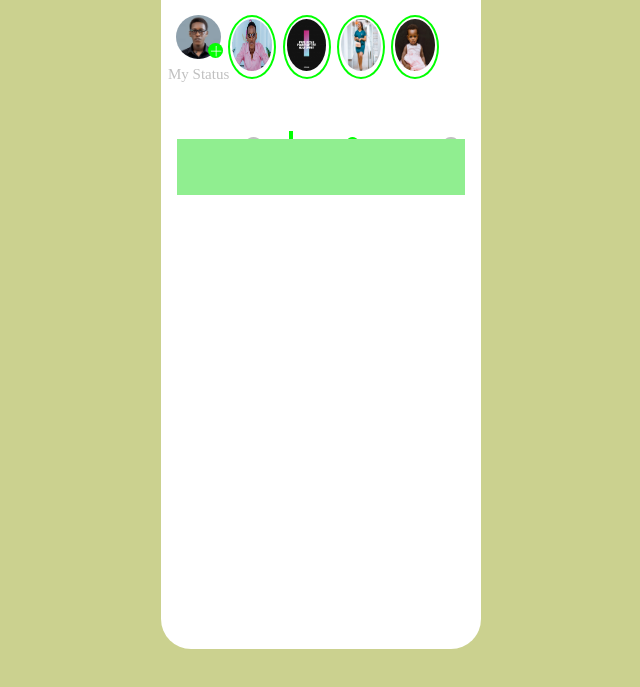
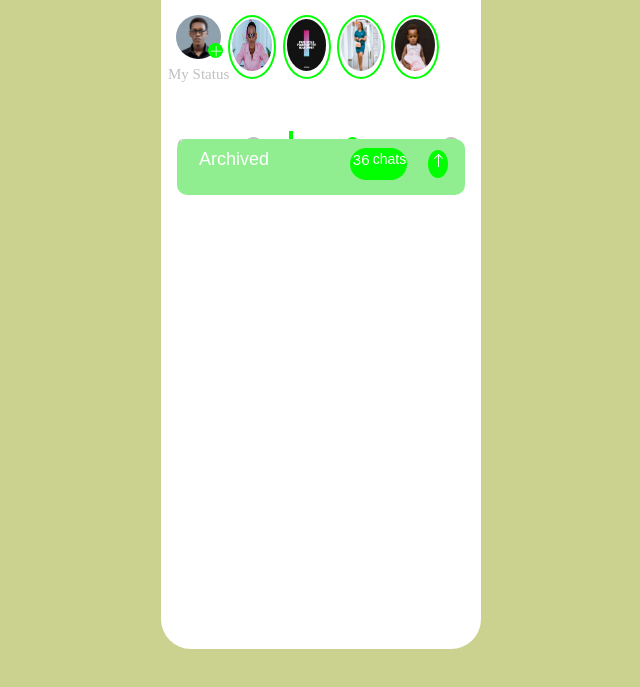
Before and after one commit to Ifabrice520/WhatsApp-layout, a plain HTML site: page index.html in a window 1280 px wide. Shown: the part 111-798 px from the top of the page, without its empty margins (287-927 px from the left). Drawn offline with Linux system fonts and the light colour scheme.

Commit message:
whatsapp layout

```diff
--- a/css/style.css
+++ b/css/style.css
@@ -294,4 +294,63 @@ body {
     position: relative;
     left: 5%;
     top: 120px;
+    border-radius: 10px;
 }
+
+.achieve p {
+    font-size: 18px;
+    font-family: sans-serif;
+    color: white;
+    position: relative;
+    top: 10px;
+    left: 22px;
+}
+
+.archived {
+    width: 20%;
+    height: 4vh;
+    background-color: rgb(1, 255, 1);
+    position: absolute;
+    top: 9px;
+    left: 60%;
+    border-radius: 30px;
+    cursor: pointer;
+}
+
+.archived p {
+    position: relative;
+    left: 3px;
+    top: 3px;
+    font-size: 15px;
+}
+
+.archived span {
+    position: relative;
+    left: 30px;
+    color: white;
+    font-family: sans-serif;
+    font-size: 14px;
+    top: -15px;
+    left: 23px;
+}
+
+.arrow {
+    width: 7%;
+    height: 3.5vh;
+    border-radius: 50%;
+    background-color: rgb(1, 255, 1);
+    position: relative;
+    top: -10px;
+    left: 87%;
+    cursor: pointer;
+}
+
+.arrow img {
+    position: relative;
+    left: 3px;
+    top: 3px;
+}
+
+.asumini {
+    width: 90%;
+}
--- a/index.html
+++ b/index.html
@@ -67,6 +67,18 @@
         </div>
 
         <div class="achieve">
+            <p>Archived</p>
+                <div class="archived">
+                    <p>36</p>
+                    <span>chats</span>
+                </div>
+
+                <div class="arrow">
+                    <img src="img/up.png" alt="up">
+                </div>
+        </div>
+
+        <div class="asumini">
 
         </div>
     </div>
```
Also changed, not shown: img/up.png (added).
